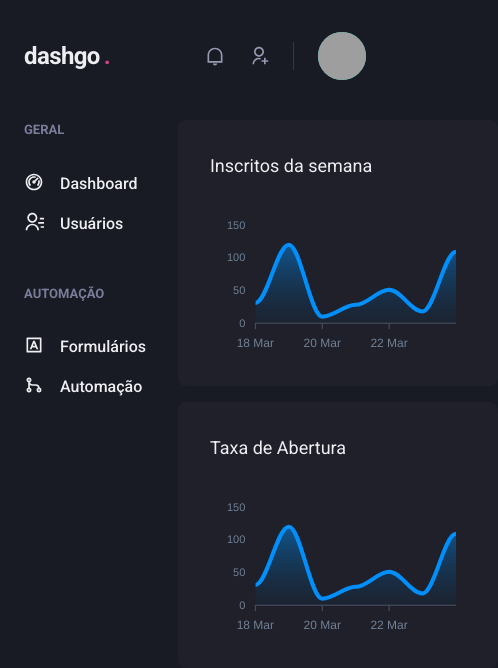
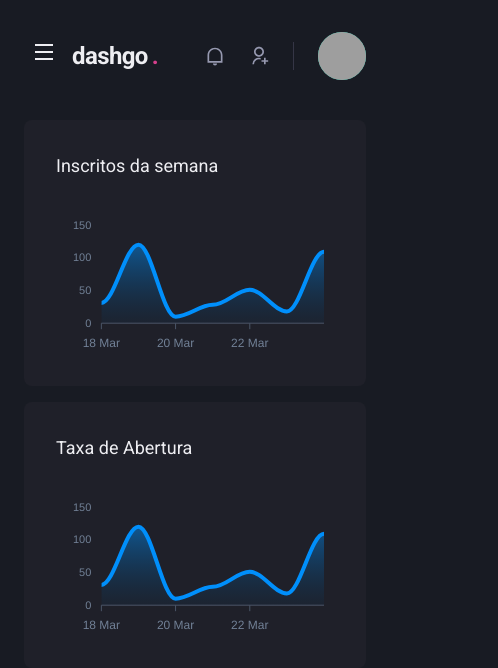
Before and after one commit to thefalked/ignite-04-dashgo, a Next.js app: page /dashboard in a window 390 px wide. Shown: the top 668 px of the page, 498 px wide, since content can reach past the window. Built offline with nearby package versions, Linux system fonts and the light colour scheme; grey boxes are pictures that could not be loaded.

Commit message:
sidebar now is responsive and created a sidebar drawer

```diff
--- a/src/components/Header/index.tsx
+++ b/src/components/Header/index.tsx
@@ -1,11 +1,15 @@
-import { Flex, useBreakpointValue } from "@chakra-ui/react";
+import { Flex, Icon, IconButton, useBreakpointValue } from "@chakra-ui/react";
+import { RiMenuLine } from "react-icons/ri";
+import { useSidebarDrawer } from "../../contexts/SidebarDrawerContext";
 
 import { Logo } from "./Logo";
+import { SearchBox } from "./SearchBox";
 import { NotificationsNav } from "./NotificationsNav";
 import { Profile } from "./Profile";
-import { SearchBox } from "./SearchBox";
 
 export function Header() {
+  const { onOpen } = useSidebarDrawer();
+
   const isWideVersion = useBreakpointValue({
     base: false,
     lg: true,
@@ -22,6 +26,16 @@
       px="6"
       align="center"
     >
+      {!isWideVersion && (
+        <IconButton
+          aria-label="Open navigation"
+          icon={<Icon as={RiMenuLine} />}
+          fontSize="24"
+          variant="unstyled"
+          onClick={onOpen}
+          mr="2"
+        ></IconButton>
+      )}
       <Logo />
 
       {isWideVersion && <SearchBox />}
--- /dev/null
+++ b/src/components/Sidebar/SidebarNav.tsx
@@ -0,0 +1,27 @@
+import { Stack } from "@chakra-ui/react";
+import {
+  RiContactsLine,
+  RiDashboard2Line,
+  RiGitMergeLine,
+  RiInputMethodLine,
+} from "react-icons/ri";
+
+import { NavLink } from "./NavLink";
+import { NavSection } from "./NavSection";
+
+export function SidebarNav() {
+  return (
+    <Stack spacing="12" align="flex-start">
+      <NavSection title="Geral">
+        <NavLink icon={RiDashboard2Line}>Dashboard</NavLink>
+
+        <NavLink icon={RiContactsLine}>Usuários</NavLink>
+      </NavSection>
+      <NavSection title="Automação">
+        <NavLink icon={RiInputMethodLine}>Formulários</NavLink>
+
+        <NavLink icon={RiGitMergeLine}>Automação</NavLink>
+      </NavSection>
+    </Stack>
+  );
+}
--- a/src/components/Sidebar/index.tsx
+++ b/src/components/Sidebar/index.tsx
@@ -1,28 +1,45 @@
-import { Box, Stack, Text, Link, Icon } from "@chakra-ui/react";
 import {
-  RiContactsLine,
-  RiDashboard2Line,
-  RiGitMergeLine,
-  RiInputMethodLine,
-} from "react-icons/ri";
-import { NavLink } from "./NavLink";
-import { NavSection } from "./NavSection";
+  Box,
+  Drawer,
+  DrawerBody,
+  DrawerCloseButton,
+  DrawerContent,
+  DrawerHeader,
+  DrawerOverlay,
+  useBreakpointValue,
+} from "@chakra-ui/react";
+
+import { useSidebarDrawer } from "../../contexts/SidebarDrawerContext";
+import { SidebarNav } from "./SidebarNav";
 
 export function Sidebar() {
+  const { isOpen, onClose } = useSidebarDrawer();
+
+  const isDrawerSidebar = useBreakpointValue({
+    base: true,
+    lg: false,
+  });
+
+  if (isDrawerSidebar) {
+    return (
+      <Drawer isOpen={isOpen} placement="left" onClose={onClose}>
+        <DrawerOverlay>
+          <DrawerContent bg="gray.800" p="4">
+            <DrawerCloseButton mt="6" />
+            <DrawerHeader>Navegação</DrawerHeader>
+
+            <DrawerBody>
+              <SidebarNav />
+            </DrawerBody>
+          </DrawerContent>
+        </DrawerOverlay>
+      </Drawer>
+    );
+  }
+
   return (
     <Box as="aside" w="64" mr="8">
-      <Stack spacing="12" align="flex-start">
-        <NavSection title="Geral">
-          <NavLink icon={RiDashboard2Line}>Dashboard</NavLink>
-
-          <NavLink icon={RiContactsLine}>Usuários</NavLink>
-        </NavSection>
-        <NavSection title="Automação">
-          <NavLink icon={RiInputMethodLine}>Formulários</NavLink>
-
-          <NavLink icon={RiGitMergeLine}>Automação</NavLink>
-        </NavSection>
-      </Stack>
+      <SidebarNav />
     </Box>
   );
 }
--- /dev/null
+++ b/src/contexts/SidebarDrawerContext.tsx
@@ -0,0 +1,30 @@
+import { useDisclosure, UseDisclosureReturn } from "@chakra-ui/react";
+import { useRouter } from "next/dist/client/router";
+import { createContext, ReactNode, useContext, useEffect } from "react";
+
+interface SidebarDrawerProviderProps {
+  children: ReactNode;
+}
+
+type SidebarDrawerContextData = UseDisclosureReturn;
+
+const SidebarDrawerContext = createContext({} as SidebarDrawerContextData);
+
+export function SidebarDrawerProvider({
+  children,
+}: SidebarDrawerProviderProps) {
+  const disclosure = useDisclosure();
+  const router = useRouter();
+
+  useEffect(() => {
+    disclosure.onClose();
+  }, [router.asPath]);
+
+  return (
+    <SidebarDrawerContext.Provider value={disclosure}>
+      {children}
+    </SidebarDrawerContext.Provider>
+  );
+}
+
+export const useSidebarDrawer = () => useContext(SidebarDrawerContext);
--- a/src/pages/_app.tsx
+++ b/src/pages/_app.tsx
@@ -2,11 +2,14 @@
 import { ChakraProvider } from "@chakra-ui/react";
 
 import { theme } from "../styles/theme";
+import { SidebarDrawerProvider } from "../contexts/SidebarDrawerContext";
 
 function MyApp({ Component, pageProps }: AppProps) {
   return (
     <ChakraProvider theme={theme}>
-      <Component {...pageProps} />
+      <SidebarDrawerProvider>
+        <Component {...pageProps} />
+      </SidebarDrawerProvider>
     </ChakraProvider>
   );
 }
```
